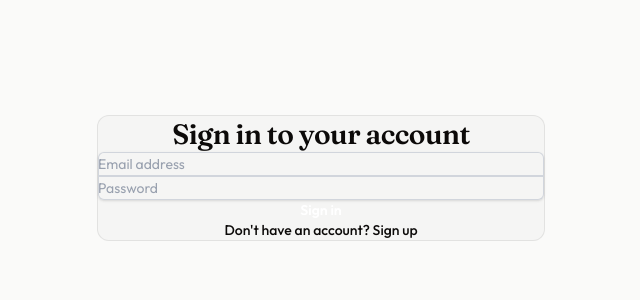
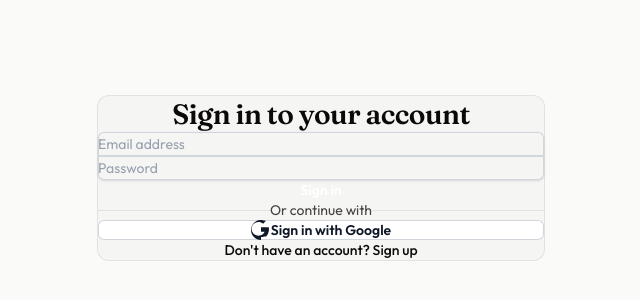
Before and after one commit to inqgamerz48/UNIVERSITY-MANAGER, a Next.js app in the folder frontend/: page /sign-in in a window 1280 px wide. Shown: the part 222-522 px from the top of the page, without its empty margins (319-959 px from the left). Built offline with nearby package versions, Linux system fonts and the light colour scheme; no server answers.

Commit message:
feat(auth): add google sign-in to login and signup pages

```diff
--- a/frontend/src/app/sign-in/page.tsx
+++ b/frontend/src/app/sign-in/page.tsx
@@ -1,8 +1,7 @@
-
 "use client";
 
 import { useState } from "react";
-import { signInWithEmailAndPassword } from "firebase/auth";
+import { signInWithEmailAndPassword, signInWithPopup, GoogleAuthProvider } from "firebase/auth";
 import { auth } from "@/lib/firebase";
 import { useRouter } from "next/navigation";
 import Link from "next/link";
@@ -25,6 +24,21 @@ export default function SignInPage() {
         } catch (error: any) {
             console.error(error);
             toast.error(error.message || "Failed to sign in.");
+        } finally {
+            setLoading(false);
+        }
+    };
+
+    const handleGoogleLogin = async () => {
+        setLoading(true);
+        const provider = new GoogleAuthProvider();
+        try {
+            await signInWithPopup(auth, provider);
+            toast.success("Signed in with Google!");
+            router.push("/dashboard");
+        } catch (error: any) {
+            console.error(error);
+            toast.error(error.message || "Failed to sign in with Google.");
         } finally {
             setLoading(false);
         }
@@ -66,13 +80,34 @@ export default function SignInPage() {
                         </div>
                     </div>
 
-                    <div>
+                    <div className="space-y-3">
                         <button
                             type="submit"
                             disabled={loading}
                             className="group relative flex w-full justify-center rounded-md bg-[var(--action-primary)] py-2 px-3 text-sm font-semibold text-white hover:bg-[var(--action-primary-hover)] focus-visible:outline focus-visible:outline-2 focus-visible:outline-offset-2 focus-visible:outline-indigo-600 disabled:opacity-50"
                         >
                             {loading ? "Signing in..." : "Sign in"}
+                        </button>
+
+                        <div className="relative">
+                            <div className="absolute inset-0 flex items-center">
+                                <span className="w-full border-t border-[var(--border-subtle)]" />
+                            </div>
+                            <div className="relative flex justify-center text-sm">
+                                <span className="bg-[var(--bg-secondary)] px-2 text-[var(--text-secondary)]">Or continue with</span>
+                            </div>
+                        </div>
+
+                        <button
+                            type="button"
+                            onClick={handleGoogleLogin}
+                            disabled={loading}
+                            className="group relative flex w-full justify-center rounded-md bg-white py-2 px-3 text-sm font-semibold text-gray-900 ring-1 ring-inset ring-gray-300 hover:bg-gray-50 focus-visible:outline focus-visible:outline-2 focus-visible:outline-offset-2 focus-visible:outline-indigo-600 disabled:opacity-50"
+                        >
+                            <svg className="h-5 w-5 mr-2" aria-hidden="true" viewBox="0 0 24 24">
+                                <path d="M12.0003 20.45c4.656 0 8.16-3.235 8.16-7.986 0-.745-.092-1.396-.214-1.925h-7.946v3.42h4.636c-.183 1.135-.85 2.502-2.31 3.498v2.33h3.766c2.204-2.03 3.473-5.018 3.473-8.558 0-.909-.138-1.764-.318-2.585H12.0003v4.905h4.636c-1.05 3.018-3.953 5.345-7.636 5.345-4.57 0-8.28-3.71-8.28-8.28s3.71-8.28 8.28-8.28c2.096 0 3.992.705 5.502 2.15l3.52-3.52C15.86.828 13.985-.05 12.0003-.05 5.372-.05 0 5.322 0 11.95s5.372 12 12.0003 12z" fill="currentColor" />
+                            </svg>
+                            Sign in with Google
                         </button>
                     </div>
 
--- a/frontend/src/app/sign-up/page.tsx
+++ b/frontend/src/app/sign-up/page.tsx
@@ -1,8 +1,7 @@
-
 "use client";
 
 import { useState } from "react";
-import { createUserWithEmailAndPassword, updateProfile } from "firebase/auth";
+import { createUserWithEmailAndPassword, updateProfile, signInWithPopup, GoogleAuthProvider } from "firebase/auth";
 import { auth } from "@/lib/firebase";
 import { useRouter } from "next/navigation";
 import Link from "next/link";
@@ -30,6 +29,21 @@ export default function SignUpPage() {
         } catch (error: any) {
             console.error(error);
             toast.error(error.message || "Failed to sign up.");
+        } finally {
+            setLoading(false);
+        }
+    };
+
+    const handleGoogleSignUp = async () => {
+        setLoading(true);
+        const provider = new GoogleAuthProvider();
+        try {
+            await signInWithPopup(auth, provider);
+            toast.success("Signed up with Google!");
+            router.push("/dashboard");
+        } catch (error: any) {
+            console.error(error);
+            toast.error(error.message || "Failed to sign up with Google.");
         } finally {
             setLoading(false);
         }
@@ -83,13 +97,34 @@ export default function SignUpPage() {
                         </div>
                     </div>
 
-                    <div>
+                    <div className="space-y-3">
                         <button
                             type="submit"
                             disabled={loading}
                             className="group relative flex w-full justify-center rounded-md bg-[var(--action-primary)] py-2 px-3 text-sm font-semibold text-white hover:bg-[var(--action-primary-hover)] focus-visible:outline focus-visible:outline-2 focus-visible:outline-offset-2 focus-visible:outline-indigo-600 disabled:opacity-50"
                         >
                             {loading ? "Signing up..." : "Sign up"}
+                        </button>
+
+                        <div className="relative">
+                            <div className="absolute inset-0 flex items-center">
+                                <span className="w-full border-t border-[var(--border-subtle)]" />
+                            </div>
+                            <div className="relative flex justify-center text-sm">
+                                <span className="bg-[var(--bg-secondary)] px-2 text-[var(--text-secondary)]">Or continue with</span>
+                            </div>
+                        </div>
+
+                        <button
+                            type="button"
+                            onClick={handleGoogleSignUp}
+                            disabled={loading}
+                            className="group relative flex w-full justify-center rounded-md bg-white py-2 px-3 text-sm font-semibold text-gray-900 ring-1 ring-inset ring-gray-300 hover:bg-gray-50 focus-visible:outline focus-visible:outline-2 focus-visible:outline-offset-2 focus-visible:outline-indigo-600 disabled:opacity-50"
+                        >
+                            <svg className="h-5 w-5 mr-2" aria-hidden="true" viewBox="0 0 24 24">
+                                <path d="M12.0003 20.45c4.656 0 8.16-3.235 8.16-7.986 0-.745-.092-1.396-.214-1.925h-7.946v3.42h4.636c-.183 1.135-.85 2.502-2.31 3.498v2.33h3.766c2.204-2.03 3.473-5.018 3.473-8.558 0-.909-.138-1.764-.318-2.585H12.0003v4.905h4.636c-1.05 3.018-3.953 5.345-7.636 5.345-4.57 0-8.28-3.71-8.28-8.28s3.71-8.28 8.28-8.28c2.096 0 3.992.705 5.502 2.15l3.52-3.52C15.86.828 13.985-.05 12.0003-.05 5.372-.05 0 5.322 0 11.95s5.372 12 12.0003 12z" fill="currentColor" />
+                            </svg>
+                            Sign up with Google
                         </button>
                     </div>
 
```
